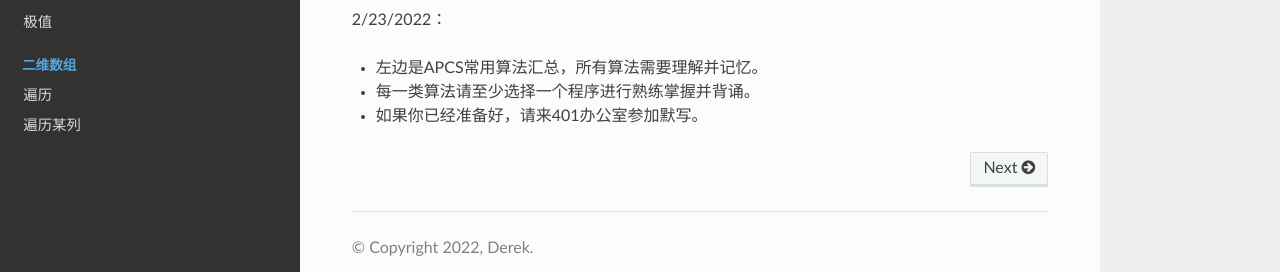
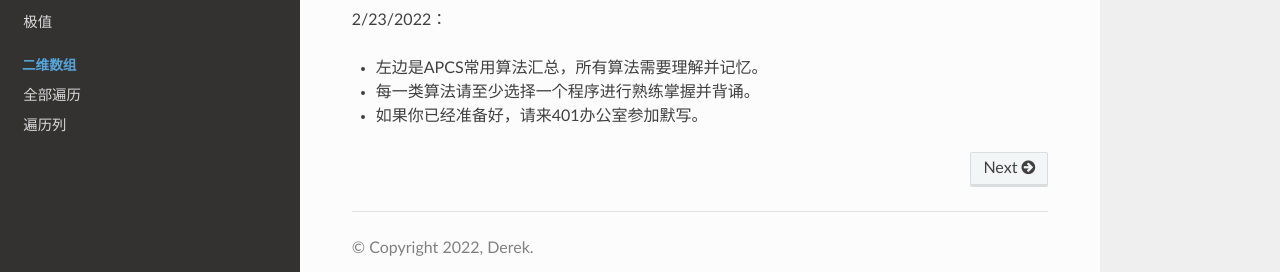
Before and after one commit to scls-cs/APCS-A, a Sphinx documentation site: the page built from source/index.rst, in a window 1280 px wide. Shown: the part 189-461 px from the top of the page. Built offline with Sphinx 7.4.7 and the Read the Docs theme 2.0.0, drawn with Linux system fonts in a browser that asks for light colours.

Commit message:
add get column

```diff
--- a/source/2D Array/getColumn.rst
+++ b/source/2D Array/getColumn.rst
@@ -1,6 +1,6 @@
-遍历某列
+遍历列
 ==========
-顺序二维数组中的某一列
+将二维数组中的某一列作为一维数组返回
 
 .. code-block:: java
 
--- a/source/2D Array/traversal.rst
+++ b/source/2D Array/traversal.rst
@@ -1,4 +1,4 @@
-遍历
+全部遍历
 ==========
 顺序遍历二维数组中的每一个元素。
 
```
